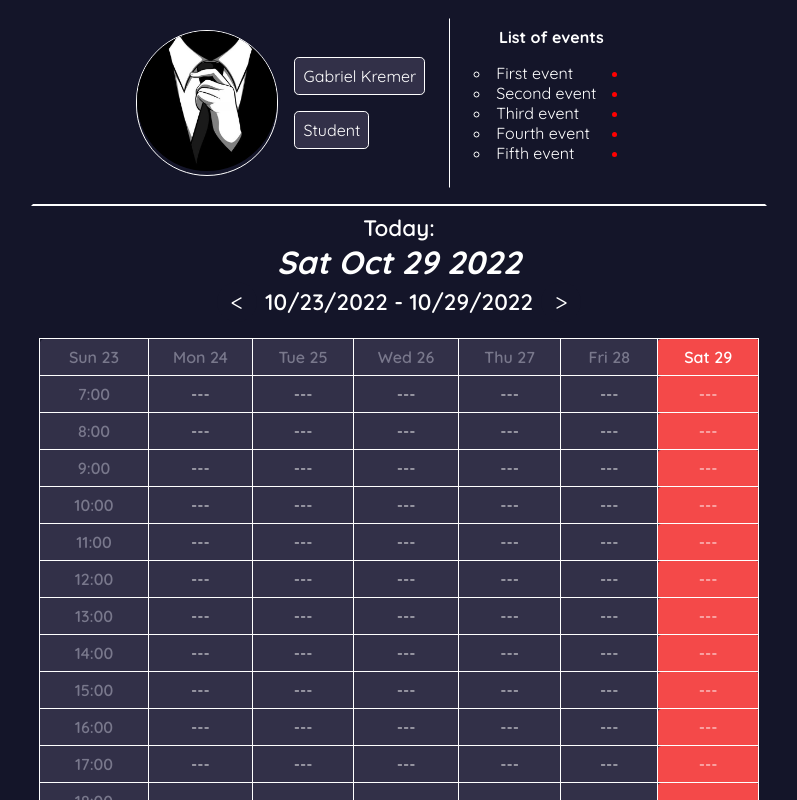
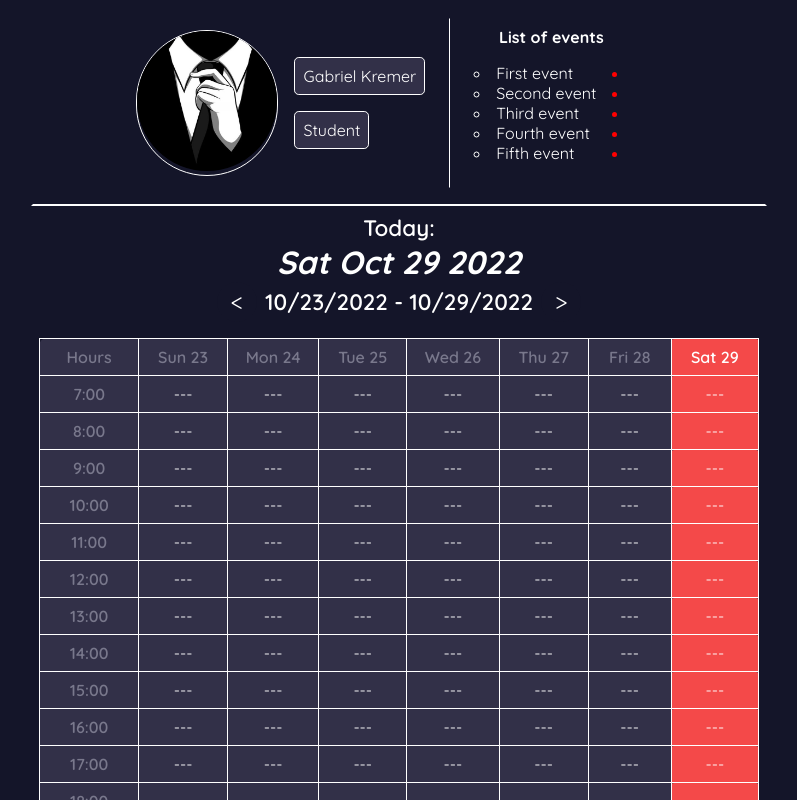
Before and after one commit to gajokremer/HU--15, a Next.js app: page / in a window 1280 px wide. Shown: the top 800 px of the page, without its empty margins (241-1038 px from the left). Built offline with nearby package versions, Linux system fonts and the light colour scheme.

Commit message:
Corrected mistake regarding the first row. Still missing ability of understanding current day.

```diff
--- a/components/Schedule.jsx
+++ b/components/Schedule.jsx
@@ -10,6 +10,8 @@ const Schedule = ({ props: data, today }) => {
   // console.log("Data (Schedule): ", data);
 
   // const today = new Date();
+
+  // today = new Date(today.getFullYear(), today.getMonth(), today.getDate() + 1);
 
   function getWeekStart(currentDate) {
     var weekStart = new Date(
@@ -53,7 +55,7 @@ const Schedule = ({ props: data, today }) => {
     return new Date(year, month, 0).getDate();
   }
 
-  const weekdays = ["Sun", "Mon", "Tue", "Wed", "Thu", "Fri", "Sat"];
+  const firstRowValues = ["Sun", "Mon", "Tue", "Wed", "Thu", "Fri", "Sat"];
   const hours = [
     "7",
     "8",
@@ -97,12 +99,12 @@ const Schedule = ({ props: data, today }) => {
     return firstDayIndex;
   }
 
-  function getDayIndex(day) {
-    return weekdays.indexOf(day);
+  function indexOfThisDay(day) {
+    return firstRowValues.indexOf(day);
   }
 
   console.log("Day: ", today.getDay());
-  console.log("getdayIndex: ", getDayIndex("Sat"));
+  console.log("getdayIndex: ", indexOfThisDay("Sat"));
 
   return (
     <>
@@ -133,15 +135,16 @@ const Schedule = ({ props: data, today }) => {
           </div>
         </div>
       </div>
-
+      {/* --------------------------------------------------------- */}
       <div>
         <table className={Styles.schedule}>
           <thead>
             <tr>
               {/* first row map */}
-              {weekdays.map(
+              <td className={Styles.first_row}>{"Hours"}</td>
+              {firstRowValues.map(
                 (day) =>
-                  getDayIndex(day) === today.getDay() ? (
+                  indexOfThisDay(day) === today.getDay() ? (
                     <td
                       key={day}
                       className={`${Styles.first_row} ${Styles.today}`}
@@ -170,7 +173,7 @@ const Schedule = ({ props: data, today }) => {
                 </td>
                 {rows.map(
                   (cols) =>
-                    cols.col === today.getDay() - 1 ? (
+                    cols.col === today.getDay() ? (
                       <td key={Math.random()} className={Styles.today}>
                         <Link href="/other">
                           <a className={Styles.inner_text}>{cols.content}</a>
--- a/models/MatrixConstructor.js
+++ b/models/MatrixConstructor.js
@@ -4,7 +4,7 @@ function constructMatrix(rows, cols) {
     array.push([]);
     for (let j = 0; j < cols; j++) {
       // array[i].push("---");
-      const tableContent = { content: "---", row: i, col: j };
+      const tableContent = { content: "---", row: i, col: j, date: new Date() };
       array[i].push(tableContent);
     }
   }
--- a/pages/api/hello.js
+++ b/pages/api/hello.js
@@ -3,7 +3,7 @@ import constructMatrix from "../../models/MatrixConstructor";
 import db from "../../repository/connection-api/database-pool";
 
 export default function handler(req, res) {
-  const matrix = constructMatrix(16, 6);
+  const matrix = constructMatrix(16, 7);
   console.log("Matrix: ", matrix);
   return res.json(matrix);
 }
```
